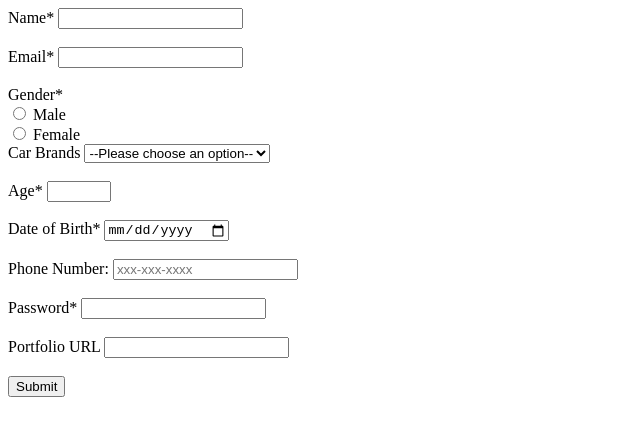
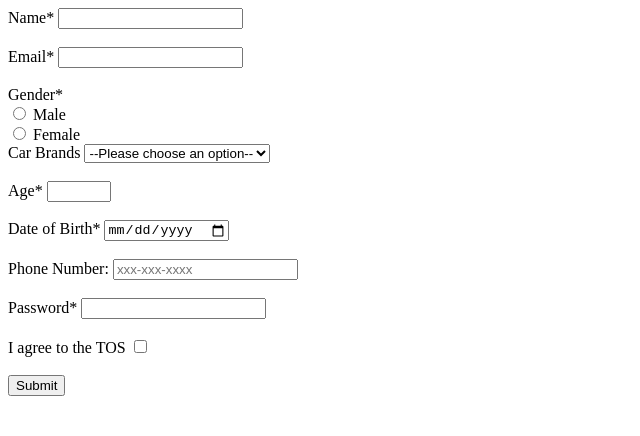
Before and after one commit to acciojob/signup-form-car-MuniVinay9, a website: page main.html in a window 1280 px wide. Shown: the whole page, without its empty margins (0-640 px from the left). Drawn offline with Linux system fonts and the light colour scheme.

Commit message:
created a submission

```diff
--- a/main.html
+++ b/main.html
@@ -42,8 +42,8 @@
         <label for="password">Password*</label>
         <input type="password" id="password" name="password" required><br><br>
 
-        <label for="portfolio">Portfolio URL</label>
-        <input type="url" id="portfolio" name="portfolio"><br><br>
+        <label for="tos">I agree to the TOS</label>
+        <input type="checkbox" id="tos" name="tos"><br><br>
 
         <button type="submit" value="Submit">Submit</button>
     <script type="text/javascript" src="./script.js">
```
